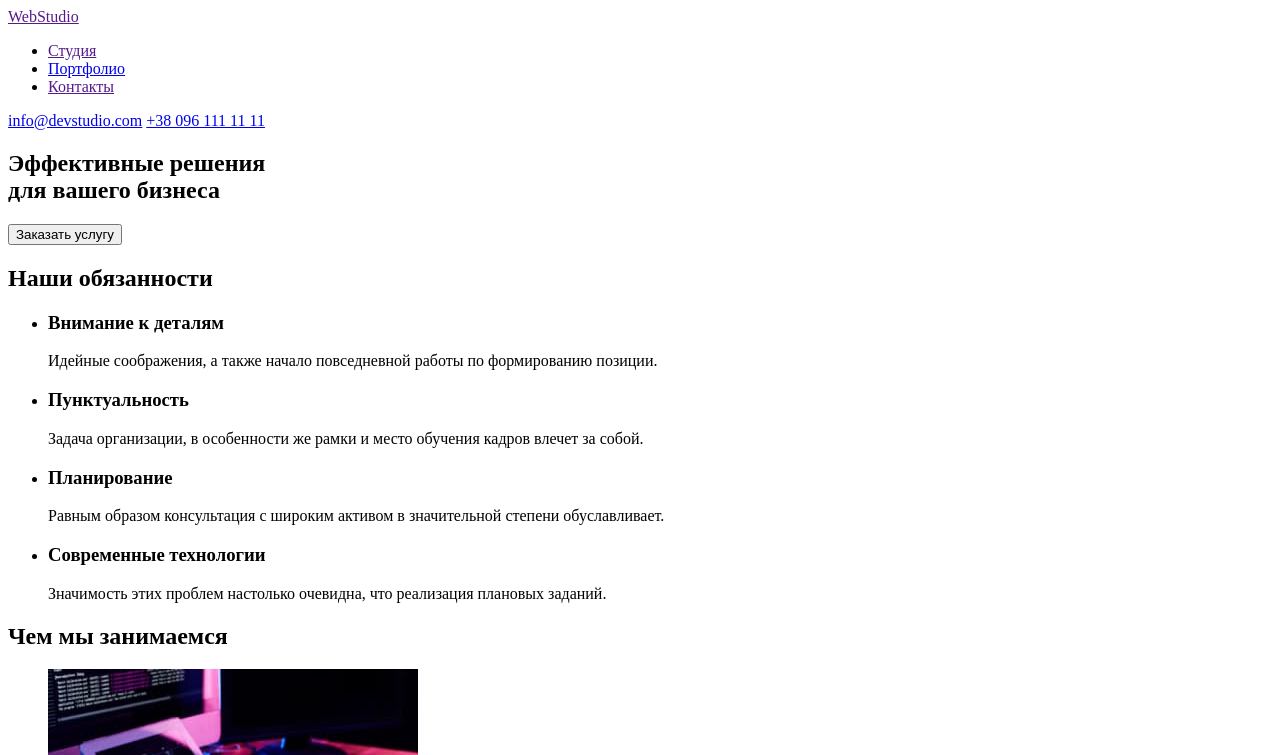
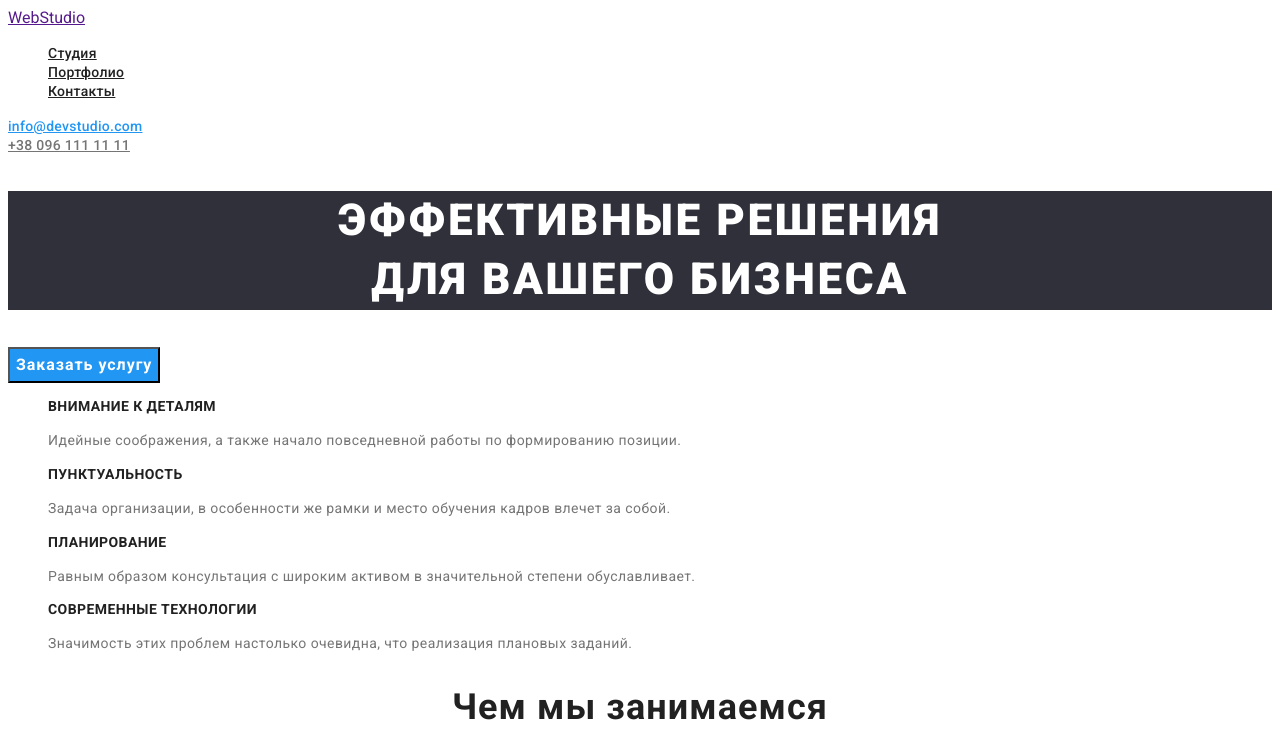
Before and after one commit to ViktoriiaVarivoda/goit-markup-hw-02, a plain HTML site: page index.html in a window 1280 px wide. Shown: the top 755 px of the page. Drawn offline with Linux system fonts and the light colour scheme.

Commit message:
homework2

```diff
--- a/css/styles.css
+++ b/css/styles.css
@@ -0,0 +1,132 @@
+:root {
+    -- header-color: #2196F3;
+}
+body {
+    font-family: "Roboto", Tahoma, sans-serif;
+}
+
+.list {
+    list-style: none;
+}
+
+.visually-hidden {
+    position: absolute;
+    white-space: nowrap;
+    width: 1px;
+    height: 1px;
+    overflow: hidden;
+    border: 0;
+    padding: 0;
+    clip: rect(0 0 0 0);
+    clip-path: inset(50%);
+    margin: -1px;
+  }
+
+.header-link {
+    font-weight: 500;
+    font-size: 14px;
+    line-height: 16px;
+    letter-spacing: 0.02em;
+    color: #212121;
+}
+
+.header-link:hover {
+    color: #2196F3;
+}
+
+.header-link:focus {
+    color: #2196F3;
+}
+
+.header-mailto {
+    font-weight: 500;
+    font-size: 14px;
+    line-height: 1.14;
+    letter-spacing: 0.02em;
+    color: #2196F3;
+}
+
+.header-tel {
+    font-weight: 500;
+    font-size: 14px;
+    line-height: 1.14;
+    letter-spacing: 0.02em;
+    color: #757575;
+}
+
+.hero-title {
+    font-weight: 900;
+    font-size: 44px;
+    line-height: 1.36;
+    text-align: center;
+    letter-spacing: 0.06em;
+    text-transform: uppercase;
+    color: #FFFFFF;
+    background: #2F303A;
+    }
+
+.hero-btn {
+font-family: inherit;
+font-weight: 700;
+font-size: 16px;
+line-height: 1.88;
+display: flex;
+align-items: center;
+text-align: center;
+letter-spacing: 0.06em;
+color: #FFFFFF;
+background: #2196F3;
+}
+
+.section-subtitle {
+font-weight: 700;
+font-size: 14px;
+line-height: 1.14;
+letter-spacing: 0.03em;
+text-transform: uppercase;
+color: #212121;
+}
+
+.section-text {
+    font-weight: 400;
+    font-size: 14px;
+    line-height: 1.71;
+    letter-spacing: 0.03em;
+    color: #757575;
+}
+
+.work-top-text {
+font-weight: 700;
+font-size: 36px;
+line-height: 42px;
+text-align: center;
+letter-spacing: 0.03em;
+color: #212121;
+}
+
+.team-top-text {
+    font-weight: 700;
+font-size: 36px;
+line-height: 1.17;
+text-align: center;
+letter-spacing: 0.03em;
+color: #212121;
+}
+
+.team-subtitle {
+    font-weight: 500;
+font-size: 16px;
+line-height: 1.19;
+text-align: center;
+letter-spacing: 0.03em;
+color: #212121;
+}
+
+.team-text {
+    font-weight: 400;
+font-size: 16px;
+line-height: 1.19;
+text-align: center;
+letter-spacing: 0.03em;
+color: #757575;
+}
--- a/index.html
+++ b/index.html
@@ -4,81 +4,83 @@
     <meta charset="UTF-8">
     <meta http-equiv="X-UA-Compatible" content="IE=edge">
     <meta name="viewport" content="width=device-width, initial-scale=1.0">
+    <link rel="preconnect" href="https://fonts.googleapis.com">
+    <link rel="preconnect" href="https://fonts.gstatic.com" crossorigin>
+    <link href="https://fonts.googleapis.com/css2?family=Raleway:wght@700&family=Roboto:wght@400;500;700;900&display=swap" rel="stylesheet">
+    <link rel="stylesheet" href="./css/styles.css">
     <title>Document</title>
-    <link rel="stylesheet" href="./css/styles.css">
-
 </head>
 <body>
-    <header>
-        <nav>
-        <a href="">WebStudio</a>
+    <header class="header">
+        <nav class="header-navigation">
+        <a href="" class="header-logo">WebStudio</a>
 
-     <ul>
-         <li><a href="">Студия</a></li>
-         <li><a href="./portfolio.html">Портфолио</a></li>
-         <li><a href="">Контакты</a></li>
+     <ul class="header-list list">
+         <li class="header-item"><a href="./index.html" class="header-link" >Студия</a></li>
+         <li class="header-item"><a href="./portfolio.html" class="header-link" >Портфолио</a></li>
+         <li class="header-item"><a href="" class="header-link">Контакты</a></li>
      </ul>
         </nav>
-     <a href="mailto:info@devstudio.com">info@devstudio.com</a>
-     <a href="tel:+380961111111">+38 096 111 11 11</a>
+     <a href="mailto:info@devstudio.com" class="header-mailto">info@devstudio.com</a></header>
+     <a href="tel:+380961111111" class="header-tel">+38 096 111 11 11</a>
     </header>
 <main>
-    <section>
-        <h1>Эффективные решения <br/> для вашего бизнеса</h1>
-        <button type="submit">Заказать услугу</button>
+    <section class="hero">
+        <h1 class="hero-title">Эффективные решения <br/> для вашего бизнеса</h1>
+        <button type="submit" class="hero-btn">Заказать услугу</button>
     </section>
 
-    <section>
+    <section class="section">
          <!-- скрытый заголовок-->
-         <h2>Наши обязанности</h2>
-        <ul>
-            <li>
-                <h3>Внимание к деталям</h3>
-                <p>Идейные соображения, а также начало повседневной работы по формированию позиции.</p>
+         <h2 class="visually-hidden">Наши обязанности</h2>
+        <ul class="section-list list">
+            <li class="section item">
+                <h3 class="section-subtitle">Внимание к деталям</h3>
+                <p class="section-text">Идейные соображения, а также начало повседневной работы по формированию позиции.</p>
             </li>
-            <li>
-                <h3>Пунктуальность</h3>
-                <p>Задача организации, в особенности же рамки и место обучения кадров влечет за собой.</p>
+            <li class="section item">
+                <h3 class="section-subtitle">Пунктуальность</h3>
+                <p class="section-text">Задача организации, в особенности же рамки и место обучения кадров влечет за собой.</p>
             </li>
-            <li>
-                <h3>Планирование</h3>
-                <p>Равным образом консультация с широким активом в значительной степени обуславливает.</p>
+            <li class="section item">
+                <h3 class="section-subtitle">Планирование</h3>
+                <p class="section-text">Равным образом консультация с широким активом в значительной степени обуславливает.</p>
             </li>
-            <li>
-                <h3>Современные технологии</h3>
-                <p>Значимость этих проблем настолько очевидна, что реализация плановых заданий.</p>
+            <li class="section item">
+                <h3 class="section-subtitle">Современные технологии</h3>
+                <p class="section-text">Значимость этих проблем настолько очевидна, что реализация плановых заданий.</p>
             </li>
         </ul>
     </section>
 
-    <section>
-        <h2>Чем мы занимаемся</h2>
-        <ul>
-            <li><img src="./images/img.jpg" alt="Пишем сайт" width="370" height="294"/></li>
-            <li><img src="./images/img1.jpg" alt="Создаем макет" width="370" height="294"/></li>
-            <li><img src="./images/img2.jpg" alt="Создаем дизайн" width="370" height="294"/></li>
+    <section class="work">
+        <h2 class="work-top-text">Чем мы занимаемся</h2>
+        <ul class="work-list list">
+            <li class="work-item"><img src="./images/img.jpg" alt="Пишем сайт" width="370" height="294"/></li>
+            <li class="work-item"><img src="./images/img1.jpg" alt="Создаем макет" width="370" height="294"/></li>
+            <li class="work-item"><img src="./images/img2.jpg" alt="Создаем дизайн" width="370" height="294"/></li>
         </ul>
     </section>
 
-    <section>
-        <h2>Наша команда</h2>
-        <ul>
-            <li><img src="./images/foto.jpg" alt="Product Designer" width="270" height="260"/>
-                <h3>Игорь Демьяненко</h3>
-                <p>Product Designer</p>
+    <section class="team">
+        <h2 class="team-top-text">Наша команда</h2>
+        <ul class="team-list list">
+            <li class="team-item"><img src="./images/foto.jpg" alt="Product Designer" width="270" height="260"/>
+                <h3 class="team-subtitle">Игорь Демьяненко</h3>
+                <p class="team-text">Product Designer</p>
         </li>
 
-            <li><img src="./images/foto1.jpg" alt="Frontend Developer" width="270" height="260"/>
-                <h3>Ольга Репина</h3>
-                <p>Frontend Developer</p>
+            <li class="team-item"><img src="./images/foto1.jpg" alt="Frontend Developer" width="270" height="260"/>
+                <h3 class="team-subtitle">Ольга Репина</h3>
+                <p class="team-text">Frontend Developer</p>
         </li>
-            <li><img src="./images/foto2.jpg" alt="Marketing" width="270" height="260"/>
-                <h3>Николай Тарасов</h3>
-                <p>Marketing</p>
+            <li class="team-item"><img src="./images/foto2.jpg" alt="Marketing" width="270" height="260"/>
+                <h3 class="team-subtitle">Николай Тарасов</h3>
+                <p class="team-text">Marketing</p>
             </li>
-            <li><img src="./images/foto3.jpg" alt="UI Designer" width="270" height="260"/>
-                <h3>Михаил Ермаков</h3>
-                <p>UI Designer</p>
+            <li class="team-item"><img src="./images/foto3.jpg" alt="UI Designer" width="270" height="260"/>
+                <h3 class="team-subtitle">Михаил Ермаков</h3>
+                <p class="team-text">UI Designer</p>
             </li>
         </ul>
     </section>
```
Also changed, not shown: portfolio.html (+5 -3 lines).
